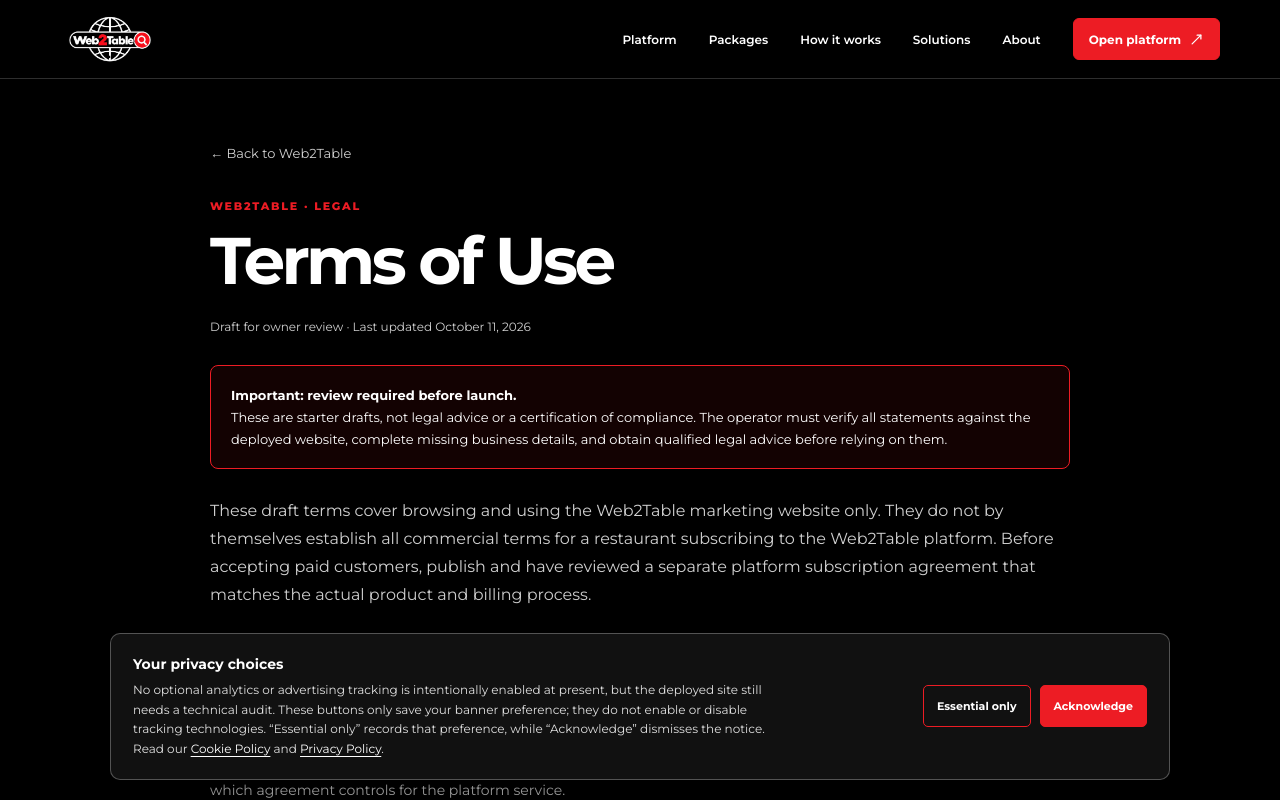
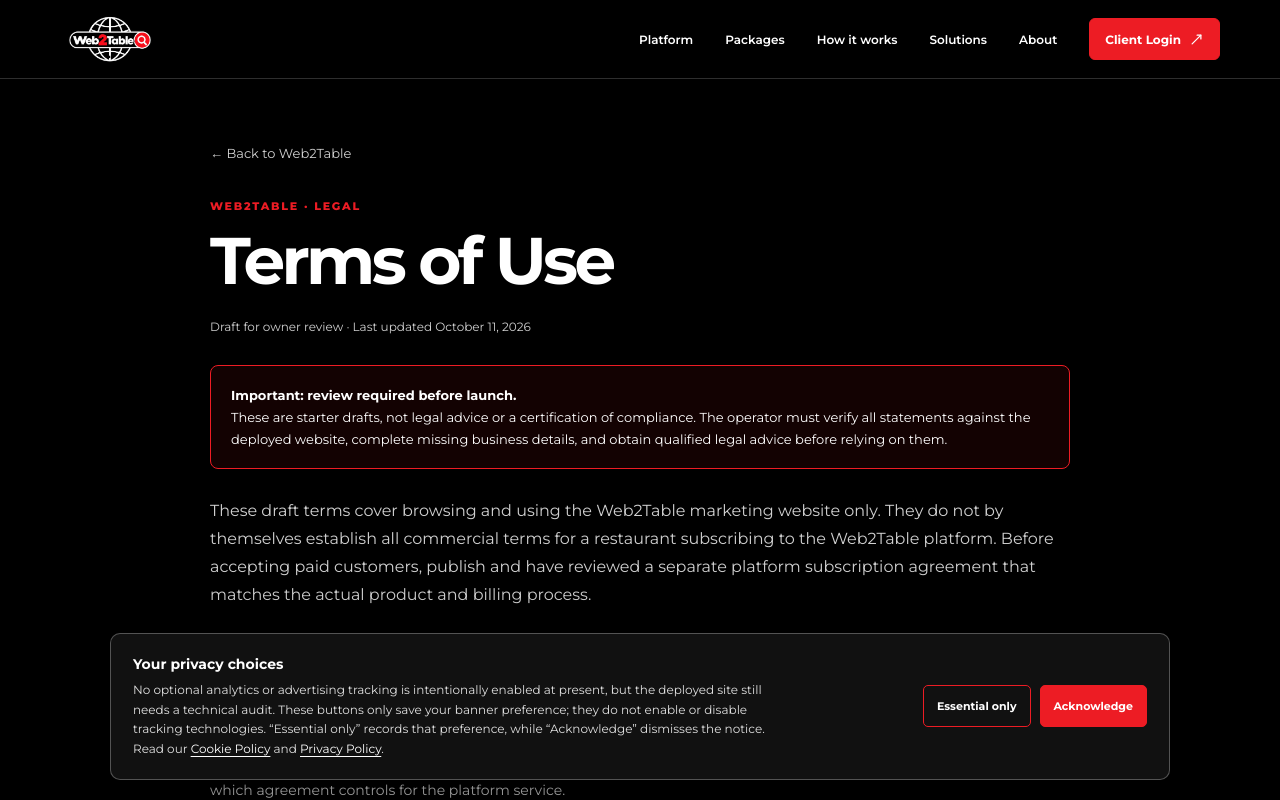
Before and after one commit to Jrnotjunior/web2table.io, a React (Vite) app: page /terms in a window 1280 px wide. Shown: the top 800 px of the page. Built offline with nearby package versions, Linux system fonts and the light colour scheme.

Commit message:
Rename platform link to Client Login

```diff
--- a/src/components/layout/SiteHeader.tsx
+++ b/src/components/layout/SiteHeader.tsx
@@ -12,7 +12,7 @@ export default function SiteHeader() {
       <button ref={menuButtonRef} className="mobile-menu" type="button" aria-label={open ? 'Close navigation' : 'Open navigation'} aria-expanded={open} aria-controls="primary-navigation" onClick={() => setOpen(!open)}>{open ? <X size={22} /> : <Menu size={22} />}</button>
       <nav id="primary-navigation" className={`main-nav ${open ? 'nav-open' : ''}`} aria-label="Main navigation" onKeyDown={event => { if (event.key === 'Escape' && open) { setOpen(false); menuButtonRef.current?.focus() } }}>
         {navigationItems.map(item => <a key={item.label} href={item.href} onClick={() => setOpen(false)}>{item.label}</a>)}
-        <a className="nav-cta" href={platformUrl} target="_blank" rel="noreferrer">Open platform <MoveUpRight size={15} /></a>
+        <a className="nav-cta" href={platformUrl} target="_blank" rel="noreferrer">Client Login <MoveUpRight size={15} /></a>
       </nav>
     </div>
   </header>
```
